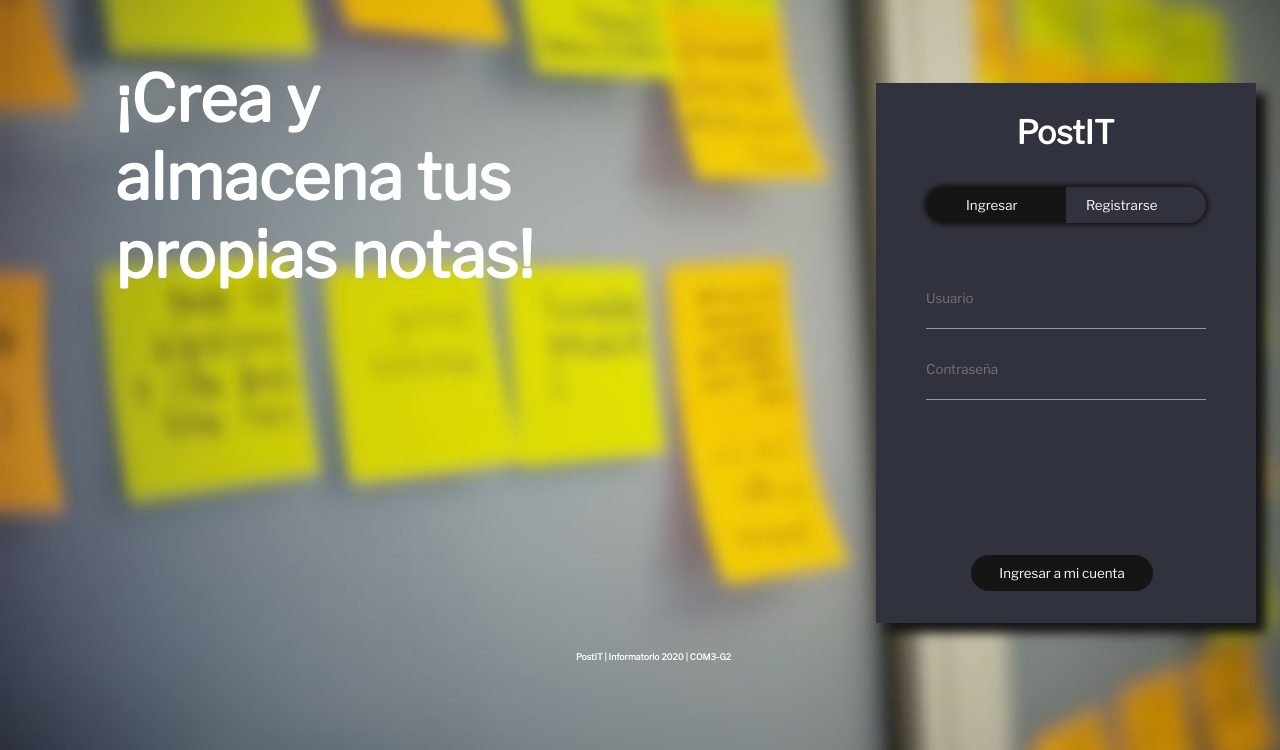
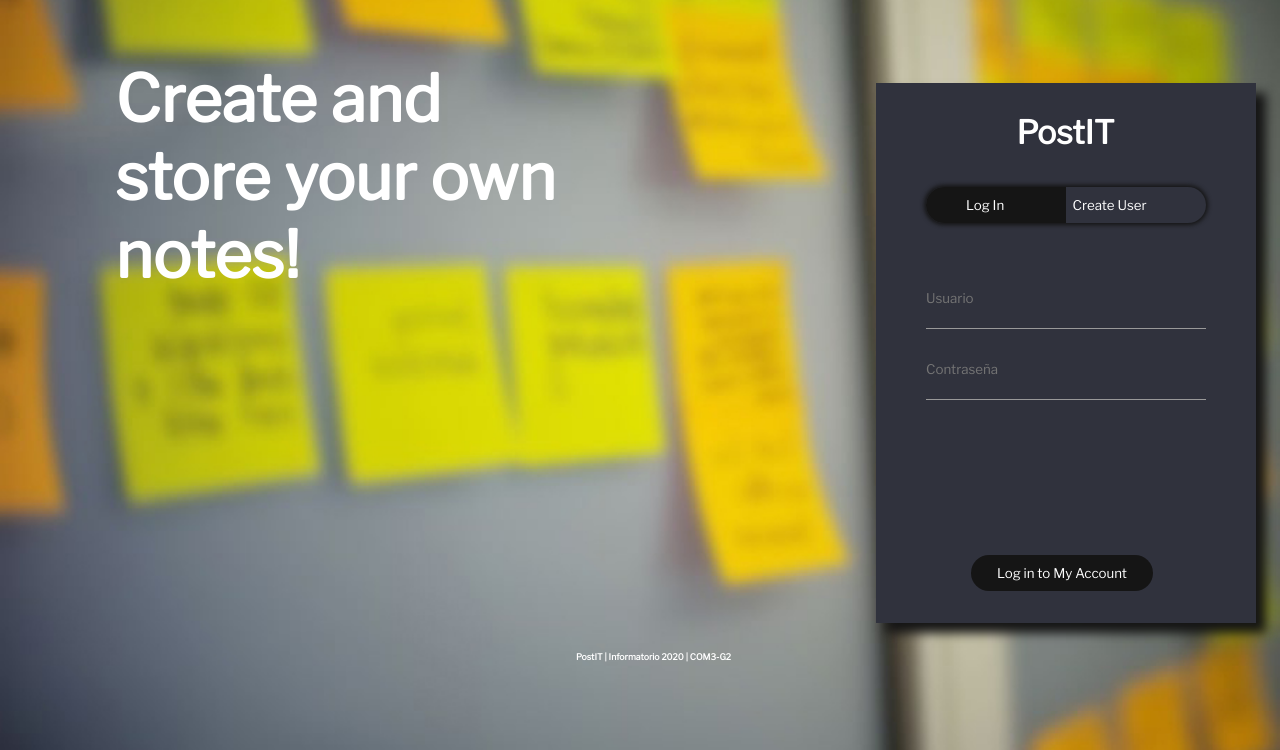
Before and after one commit to lezcano65/NewPostIT, a Django app: page / in a window 1280 px wide. Shown: the part 50-800 px from the top of the page. Run offline with Django 3.2, Linux system fonts and the light colour scheme; parts of the project's set-up code (start-up, migrations or seed data) failed here and were passed over.

Commit message:
ingles y arreglando lo que rompio manu

```diff
--- a/PostIT-master/apps/login/views.py
+++ b/PostIT-master/apps/login/views.py
@@ -14,12 +14,12 @@ from django.contrib import messages
 
 
 def indexPage(request):
-    try:
-        if request.method == "POST":
-            log_in = LoginForm(request.POST)
-            model_username = request.POST.get('username')
-            model_password = request.POST.get('password')
-            if (model_username != None) and (model_password != None):
+    if request.method == "POST":
+        log_in = LoginForm(request.POST)
+        model_username = request.POST.get('username')
+        model_password = request.POST.get('password')
+        if (model_username != None) and (model_password != None):
+            try:
                 if log_in.is_valid():
                     user = authenticate(username=model_username,
                                         password=model_password)
@@ -34,11 +34,11 @@ def indexPage(request):
                 else:
                     messages.success(request, 'data error :')
                     return redirect('index')
-            else:
-                print("")
+            except AttributeError:
                 return redirect('index')
-    except AttributeError:
-        return redirect('index')
+        else:
+            print("")
+            return redirect('index')
     newUser = registerUser(request.POST)
     model = User
     if newUser.is_valid():
@@ -46,10 +46,12 @@ def indexPage(request):
         model.email = newUser.cleaned_data["email"]
         model.password1 = newUser.cleaned_data["password1"]
         model.password2 = newUser.cleaned_data["password2"]
-        if (type(model.password) != int) and (model.password != model.email) and (model.password != model.username) and (len(model.password1) > 7) and (model.password1 == model.password2):
+        print("entro")
+        if (model.password1 != model.email) and (model.password1 != model.username) and (len(model.password1) > 7) and (model.password1 == model.password2):
             grabar = User(username=model.username, email=model.email,
                           password=model.password1)
             grabar.save()
+            print("grabo")
             user = User.objects.get(username=model.username)
             user.is_staff = True
             user.is_active = True
--- a/PostIT-master/apps/user/forms.py
+++ b/PostIT-master/apps/user/forms.py
@@ -37,7 +37,8 @@ class registernota(forms.ModelForm):
         attrs={"placeholder": "day/month/year"}))
     titulo = forms.CharField(max_length=60, widget=forms.TextInput(
         attrs={"placeholder": "titulo"}))
-    descripcion = forms.CharField(max_length=400, widget=forms.Textarea)
+    descripcion = forms.CharField(max_length=400, widget=forms.Textarea(
+        attrs={"placeholder": "descripcion"}))
     color = forms.CharField(max_length=60, widget=forms.TextInput)
 
     class Meta():
--- a/PostIT-master/templates/login/index.html
+++ b/PostIT-master/templates/login/index.html
@@ -19,7 +19,7 @@
   </div>
   <div class="main-container">
     <div class="column">
-      <h1 id="bg-message">¡Crea y almacena tus propias notas!</h1>
+      <h1 id="bg-message">Create and store your own notes!</h1>
     </div>
     <div class="column">
       <div class="container">
@@ -31,14 +31,14 @@
           <h1 id="title">PostIT</h1>
           <div class="button-box">
             <div id="toogle-btn"></div>
-            <button id="login-btn" type="button" class="toogle-btn" onclick="login()">Ingresar</button>
-            <button id="register-btn" type="button" class="toogle-btn" onclick="register()">Registrarse</button>
+            <button id="login-btn" type="button" class="toogle-btn" onclick="login()">Log In</button>
+            <button id="register-btn" type="button" class="toogle-btn" onclick="register()">Create User</button>
           </div>
           <form method="POST" id="login" class="input-group">
             {% csrf_token %}
             {{log_in.username}}
             {{log_in.password}}
-            <button type="submit" class="submit-btn" id="submit-btn-login">Ingresar a mi cuenta</button>
+            <button type="submit" class="submit-btn" id="submit-btn-login">Log in to My Account</button>
           </form>
           <form action="" method="POST" id="register" class="input-group">
             {% csrf_token %}
@@ -47,7 +47,7 @@
             {{newUser.password1}}
             {{newUser.password2}}
             <button type="submit" class="submit-btn" id="submit-btn-register">
-              Completar registro
+              Complete registration
             </button>
           </form>
         </div>
```
Also changed, not shown: PostIT-master/templates/home/notas.html (+6 -7 lines), PostIT-master/db.sqlite3.
